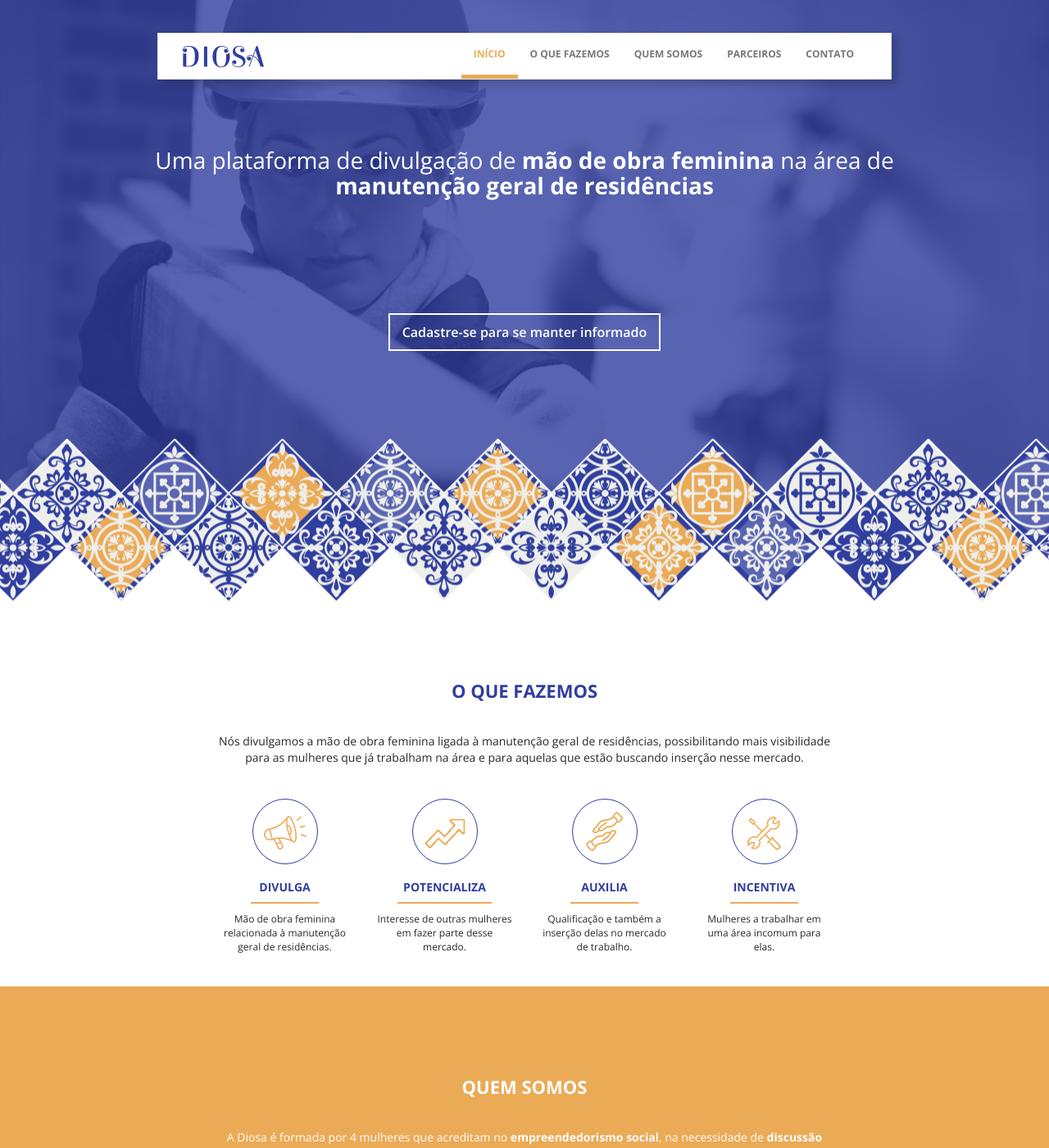
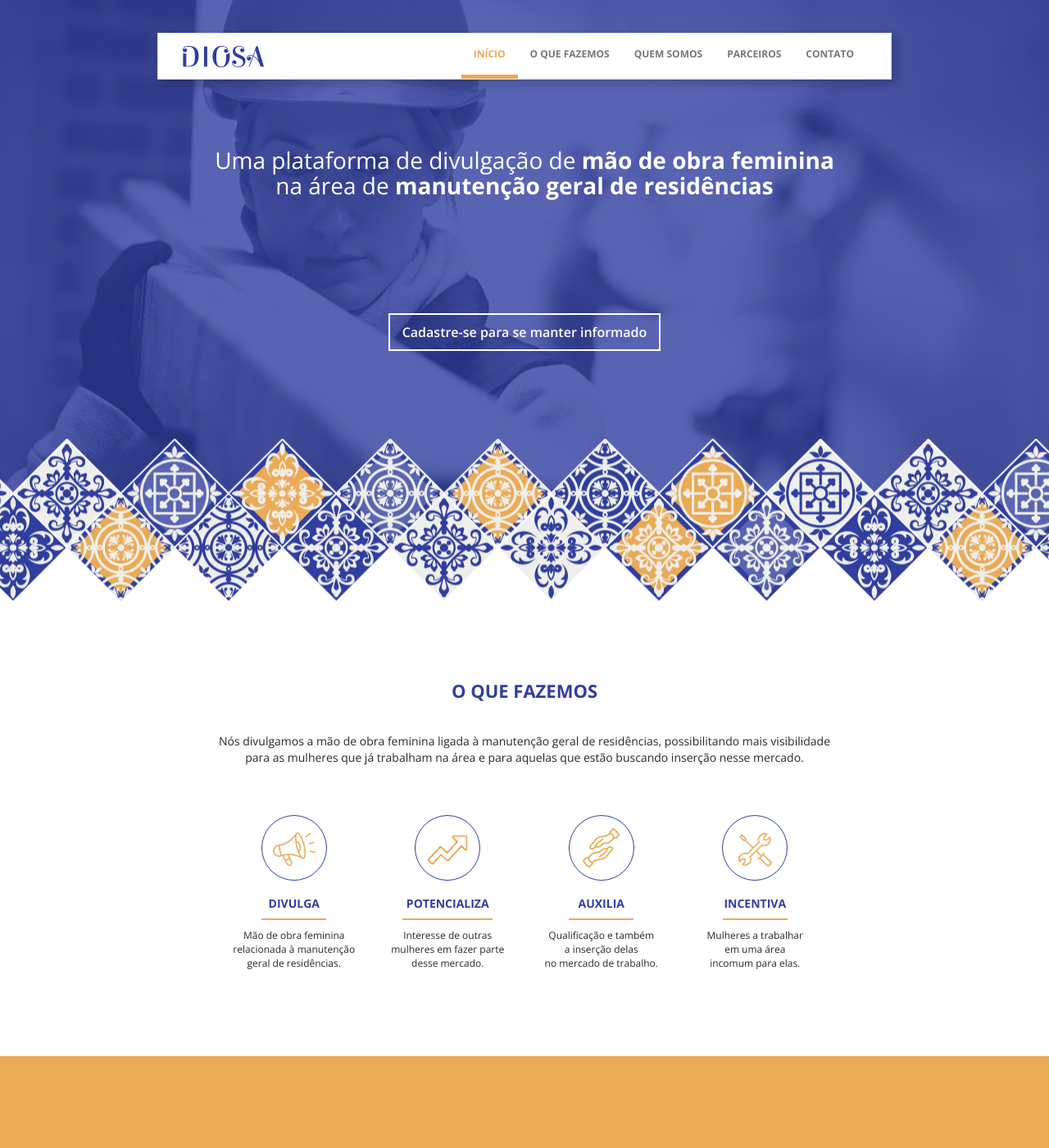
Before and after one commit to anaschwendler/diosa, a Jekyll site: the page built from index.html, in a window 1280 px wide and 1400 px high. Shown: the whole window at 82% size. Built offline with Jekyll 4.4.1, drawn with Linux system fonts in a browser that asks for light colours; some of the changed text lies outside the part shown.

Commit message:
Final version v2 (brubs considerations)

```diff
--- a/_config.yml
+++ b/_config.yml
@@ -17,13 +17,13 @@
 description_we_do: >
   Nós divulgamos a mão de obra feminina ligada à manutenção geral de residências, possibilitando mais visibilidade para as mulheres que já trabalham na área e para aquelas que estão buscando inserção nesse mercado.
 spread: >
-  Mão de obra feminina relacionada à manutenção geral de residências.
+  Mão de obra feminina <span class="br">relacionada à manutenção</span> geral de residências.
 potencialize: >
-  Interesse de outras mulheres em fazer parte desse mercado.
+  Interesse de outras <span class="br">mulheres em fazer parte</span> desse mercado.
 helps: >
-  Qualificação e também a inserção delas no mercado de trabalho.
+  Qualificação e também <span class="br">a inserção delas</span> no mercado de trabalho.
 encourage: >
-  Mulheres a trabalhar em uma área incomum para elas.
+  Mulheres a trabalhar <span class="br">em uma área</span> incomum para elas.
 we_are: >
   Quem somos
 description_we_are: >
--- a/_includes/header.html
+++ b/_includes/header.html
@@ -28,7 +28,7 @@
   </nav>
 
   <h1 class="font-normal h1-font-size fg-white ta-c">
-      Uma plataforma de divulgação de <span class="font-bold">mão de obra feminina</span> na área de <span class="font-bold">manutenção geral de residências</span>
+      Uma plataforma de divulgação de <span class="font-bold">mão de obra feminina</span> <span class="br">na área de <span class="font-bold">manutenção geral de residências</span></span>
   </h1>
 
   <div class="ta-c cadastro">
--- a/_sass/_layout.scss
+++ b/_sass/_layout.scss
@@ -158,12 +158,20 @@
     padding: 140px 0px 0px;
 }
 
+section#contact {
+    padding: 90px 20px 10px;
+}
+
+section#we-do {
+    padding: 140px 0px 5px;
+}
+
 section h2 {
     margin-bottom: 40px;
 }
 
 section .pilares {
-    margin-top: 40px;
+    margin: 60px 0px;
 }
 
 section p {
@@ -176,6 +184,9 @@
 
 footer .legal {
     margin-top: 30px;
+    p {
+        margin-bottom: 5px;
+    }
 }
 
 .container-section {
@@ -266,8 +277,12 @@
 .contain-partner {
     margin-bottom: -180px;
     margin-top: -40px;
+    margin-left: 100px;
 }
 
+span.br {
+    display: block;
+}
 
 figure div {
     display: block;
@@ -324,6 +339,10 @@
     }
 }
 
+.be-partner a:hover {
+    color: $base-white;
+}
+
 .modal-content .form-control {
     color: $base-orange;
     border-color: $base-orange;
@@ -374,6 +393,12 @@
         position: relative;
         top: -120px;
     }
+    .contain-partner {
+        margin: 0 0 -120px
+    }
+    section .pilares {
+        margin: 60px 100px;
+    }
     footer {
         text-align: center;
         .form-group {
@@ -382,7 +407,7 @@
         }
         .social {
             float: none;
-            margin: auto;
+            margin: 20px auto;
         }
     }
 }
@@ -390,6 +415,9 @@
 @include media-query($on-phone) {
     .modal-body {
         width: 90%;
+    }
+    section .pilares {
+        margin: 60px 0px;
     }
     footer {
         text-align: center;
--- a/index.html
+++ b/index.html
@@ -50,8 +50,8 @@
 <section id="we-are" class="we-are bg-orange ta-c">
     <div class="container-section">
         <h2 class="font-bold title-font-size fg-white tt-u">{{ site.we_are }}</span></h2>
-        <p class="font-normal content-font-size fg-white">A Diosa é formada por 4 mulheres que acreditam no <span class="font-bold">empreendedorismo social</span>, na necessidade de <span class="font-bold">discussão sobre estereótipos de gênero</span> e no <span class="font-bold">empoderamento feminino</span> para mudança social.</p>
-        <p class="font-normal content-font-size fg-white">Por isso, investimos na divulgação da mão de obra feminina em uma área pouco comum para elas, mas que existe uma grande demanda de clientes a ser atendida.</p>
+        <p class="font-normal content-font-size fg-white">A Diosa é formada por 4 mulheres que acreditam no <span class="font-bold">empreendedorismo social</span>, na necessidade <span class="br">de <span class="font-bold">discussão sobre estereótipos de gênero</span> e no <span class="font-bold">empoderamento feminino</span> para mudança social.</span></p>
+        <p class="font-normal content-font-size fg-white">Por isso, investimos na divulgação da mão de obra feminina em uma área pouco comum para elas, <span class="br">mas que existe uma grande demanda de clientes a ser atendida.</span></p>
     </div>
 </section>
 <div class="border"></div>
@@ -125,7 +125,7 @@
             </button>
             </div>
         <div class="post-partner hidden">
-            <p class="font-normal content-font-size fg-white">Deseja ser nosso parceiro? Entre em contato conosco: <span class="font-bold">contato@diosa.me</span></p>
+            <p class="font-normal content-font-size fg-white">Deseja ser nosso parceiro? Entre em contato conosco: <a href="mailto:contato@diosa.me?Subject=Desejo%20ser%20parceiro!" target="_top" class="fg-white font-bold">contato@diosa.me</a></p>
         </div>
     </div>
 </section>
@@ -133,9 +133,9 @@
 <section id="contact" class="contact bg-white ta-c">
     <div class="container-section">
         <h2 class="font-bold title-font-size fg-blue tt-u">{{ site.contact }}</h2>
-        <p class="font-normal content-font-size fg-gray">{{ site.description_contact }}</p>
+        <p class="font-normal content-font-size fg-gray">Tem interesse em saber mais sobre a Diosa, contratar o serviço ou ser uma prestadora? <span class="br">Entra em contato com a gente. Ficaremos felizes com o seu contato.</span></p>
         <div class="post-contact hidden">
-            <p class="font-normal content-font-size fg-gray">Mensagem enviada com sucesso, obrigado pelo seu contato!</p>
+            <p class="font-normal content-font-size fg-orange">Mensagem enviada com sucesso, obrigado pelo seu contato!</p>
         </div>
         <div class="pre-contact">
             <form id="contact-message" action="https://formspree.io/contato@diosa.me" method="POST">
--- a/js/main.js
+++ b/js/main.js
@@ -12,7 +12,7 @@
         $('.'+theClass).parent('li').addClass('active');
         //Animate
         $('html, body').stop().animate({
-            scrollTop: $( $(this).attr('href') ).offset().top - 160
+            scrollTop: $( $(this).attr('href') ).offset().top - 20
         }, 400);
         return false;
     });
```
